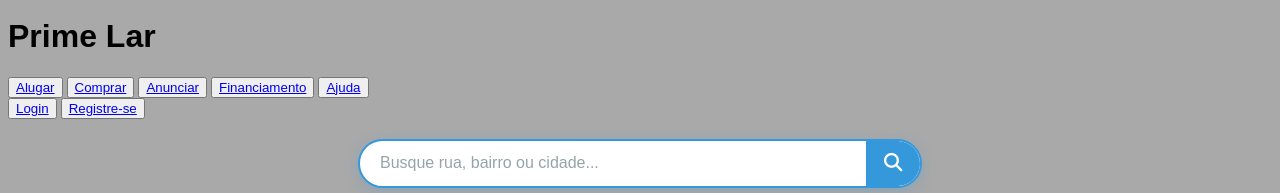
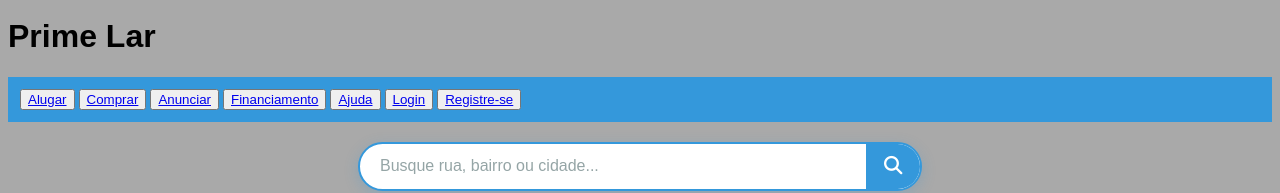
Before and after one commit to B4rcode027/first-web-site, a plain HTML site: page index.html in a window 1280 px wide. Shown: the part 248-441 px from the top of the page. Drawn offline with Linux system fonts and the light colour scheme.

Commit message:
Legit 2.0

```diff
--- a/PrimeLar.css
+++ b/PrimeLar.css
@@ -13,11 +13,14 @@ h1 {
   width: 25%; /* Ou qualquer largura definida */
 }
 
-/*.botao {
+.botao {
 padding: 12px;
 background-color: #3498db;
 
-}*/
+}
+
+
+
 .pousada {
   display: block;
   margin-left: auto;
--- a/index.html
+++ b/index.html
@@ -21,11 +21,9 @@
 <button><a href="#">Anunciar</button></a>
 <button><a href="#">Financiamento</button></a>
 <button><a href="#">Ajuda</button></a>
+<button class="login"><a href="./login.html" target="_blank">Login</button></a>
+<button class="register"><a href="./register.html" target="_blank">Registre-se</button></a>
 </section>
-  <button class="login"><a href="./login.html" target="_blank">Login</button></a>
-
-  <button class="register"><a href="./register.html" target="_blank">Registre-se</button></a>
-
   <form class="search-box" id="searchForm">
   <input type="text" id="searchInput" placeholder="Busque rua, bairro ou cidade...">
   <button type="submit" id="searchBtn"><i class="fa-solid fa-magnifying-glass"></i></button>
```
